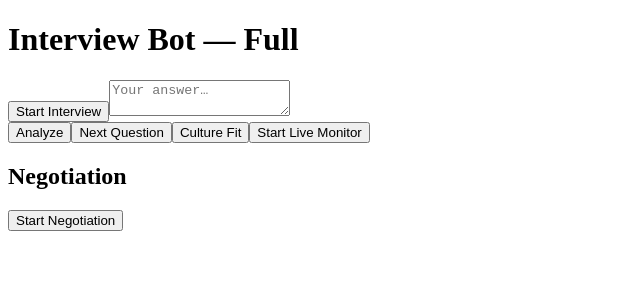
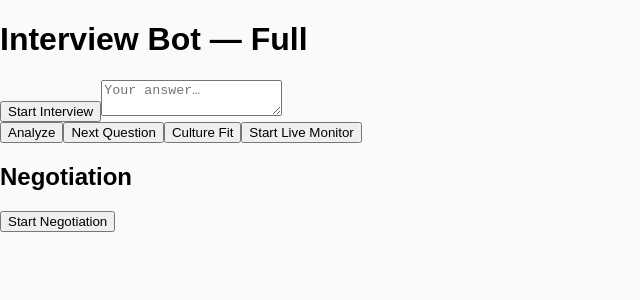
Before and after one commit to Ananya-Baghel/Hirehead-Interview, a Next.js app in the folder frontend/: page / in a window 1280 px wide. Shown: the top 300 px of the page, without its empty margins (0-640 px from the left). Built offline with nearby package versions, Linux system fonts and the light colour scheme.

Commit message:
Create layout.tsx

```diff
--- /dev/null
+++ b/frontend/app/layout.tsx
@@ -0,0 +1,21 @@
+export const metadata = {
+  title: "Interview Bot",
+  description: "AI Interview Assistant",
+};
+
+export default function RootLayout({ children }: { children: React.ReactNode }) {
+  return (
+    <html lang="en">
+      <body
+        style={{
+          fontFamily: "sans-serif",
+          margin: 0,
+          padding: 0,
+          background: "#f9fafb",
+        }}
+      >
+        {children}
+      </body>
+    </html>
+  );
+}
```
